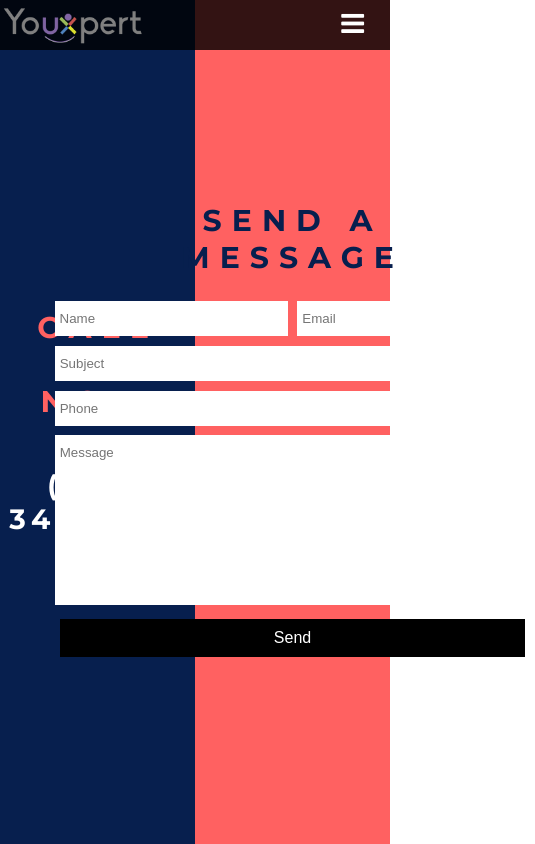
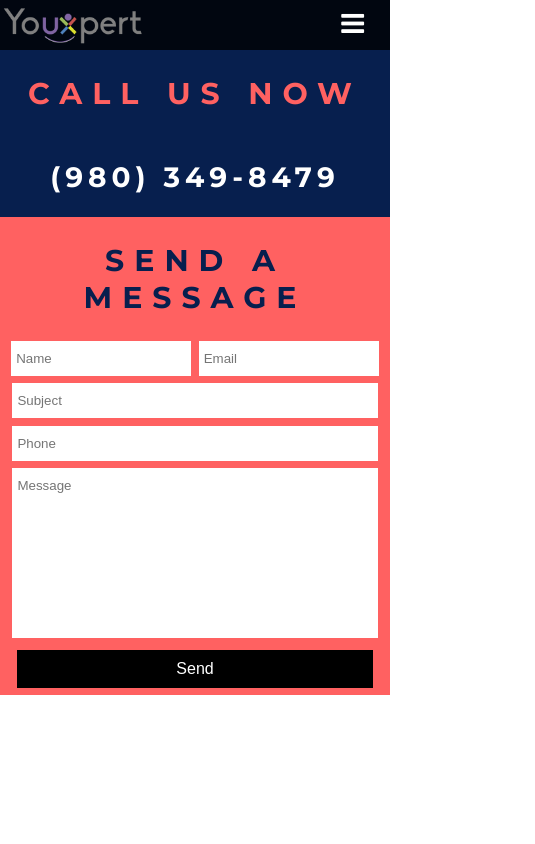
Before and after one commit to Raymond427/youxpert, a React (Create React App) app: page / in a window 390 px wide. Both pictures are taken after a click on the button "CONTACT US". Shown: the whole page, 535 px wide, since content can reach past the window. Built offline with nearby package versions, Linux system fonts and the light colour scheme.

Commit message:
contact us responsive

```diff
--- a/src/styles/ContactUs.css
+++ b/src/styles/ContactUs.css
@@ -33,7 +33,8 @@
 }
 
 .contact-us-form {
-   width: 485px;
+   margin: 0 10px;
+   max-width: 485px;
 }
 
 .contact-us-form input, textarea {
@@ -77,3 +78,26 @@
 #contact-us-form--email {
    margin-left: 1%;
 }
+
+@media only screen and (max-width: 1015px) {
+   .contact-us {
+      flex-direction: column;
+   }
+   .call-us {
+      padding-top: 50px;
+   }
+   .entry-received, .message-us, .call-us {
+      width: 100%;
+   }
+}
+
+@media only screen and (max-width: 375px) {
+   #contact-us-form--name, #contact-us-form--email {
+      display: block;
+      width: 96%;
+      margin: 0 auto 2% auto;
+   }
+   #contact-us-form--email {
+      margin-left: 0;
+   }
+}
```
